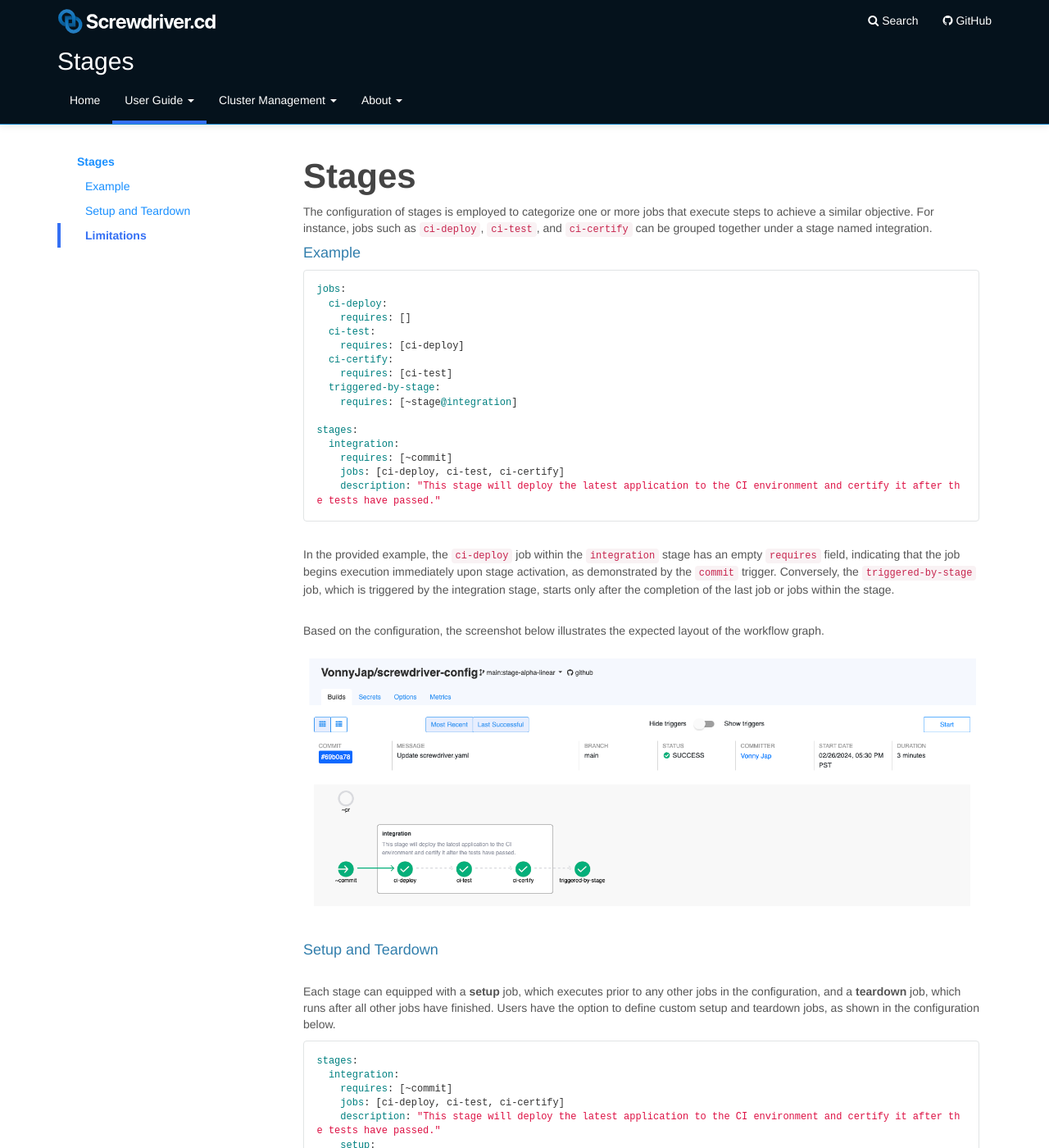
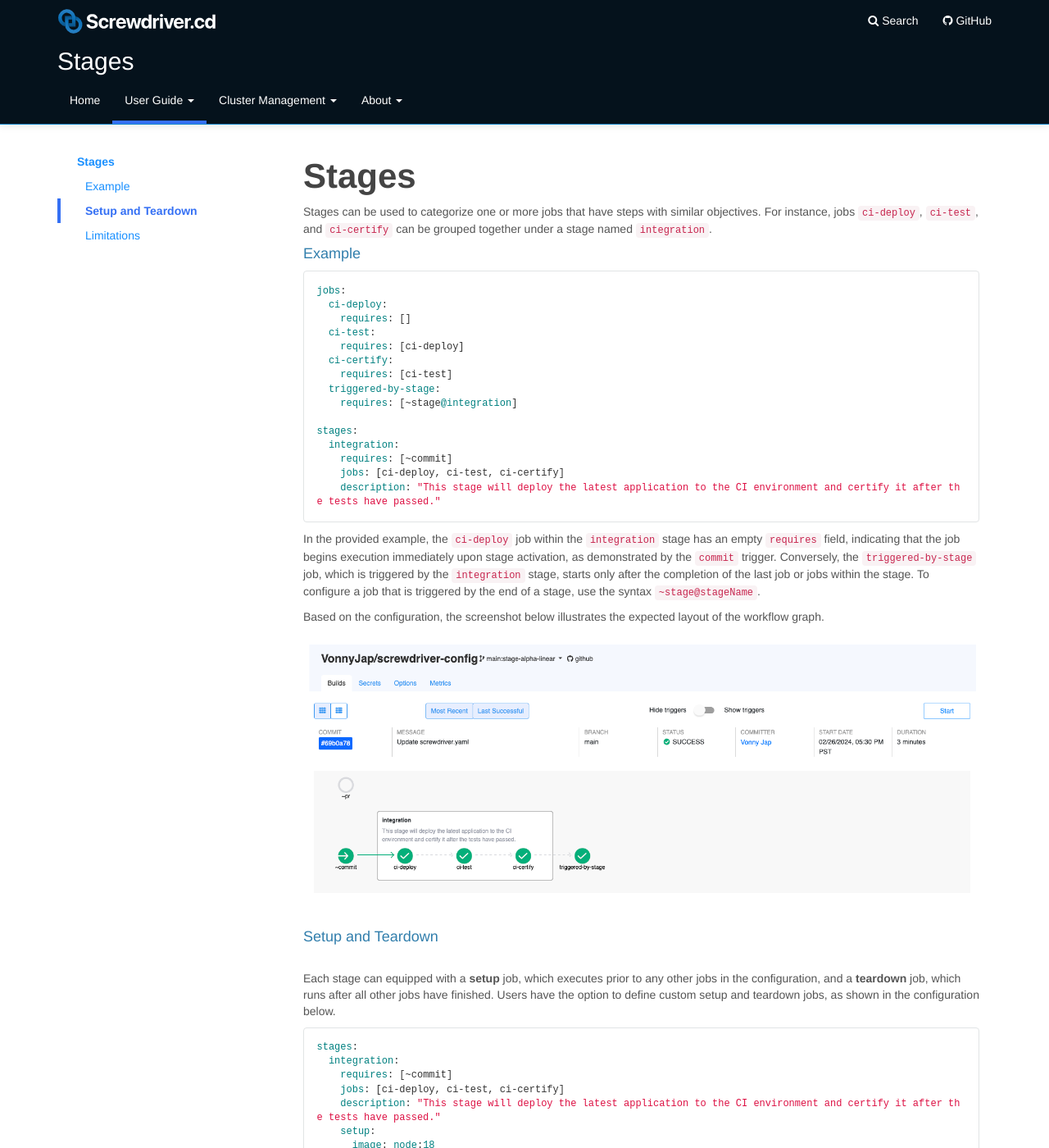
Before and after one commit to screwdriver-cd/guide, a Jekyll site: the page built from docs/user-guide/configuration/stages.md, in a window 1280 px wide and 1400 px high. Shown: the whole window at 82% size. Built offline with Jekyll 4.4.1, drawn with Linux system fonts in a browser that asks for light colours.

Commit message:
apply suggestions from code review
Co-authored-by: Tiffany K <tiffanykyi@gmail.com>

````diff
--- a/docs/user-guide/configuration/stages.md
+++ b/docs/user-guide/configuration/stages.md
@@ -19,7 +19,7 @@ toc:
 
 # Stages
 
-The configuration of stages is employed to categorize one or more jobs that execute steps to achieve a similar objective. For instance, jobs such as `ci-deploy`, `ci-test`, and `ci-certify` can be grouped together under a stage named integration.
+Stages can be used to categorize one or more jobs that have steps with similar objectives. For instance, jobs `ci-deploy`, `ci-test`, and `ci-certify` can be grouped together under a stage named `integration`.
 
 #### Example
 
@@ -41,9 +41,9 @@ stages:
     description: "This stage will deploy the latest application to the CI environment and certify it after the tests have passed."
 ```
 
-<br>In the provided example, the `ci-deploy` job within the `integration` stage has an empty `requires` field, indicating that the job begins execution immediately upon stage activation, as demonstrated by the `commit` trigger. Conversely, the `triggered-by-stage` job, which is triggered by the integration stage, starts only after the completion of the last job or jobs within the stage.
+In the provided example, the `ci-deploy` job within the `integration` stage has an empty `requires` field, indicating that the job begins execution immediately upon stage activation, as demonstrated by the `commit` trigger. Conversely, the `triggered-by-stage` job, which is triggered by the `integration` stage, starts only after the completion of the last job or jobs within the stage. To configure a job that is triggered by the end of a stage, use the syntax `~stage@stageName`.
 
-<br>Based on the configuration, the screenshot below illustrates the expected layout of the workflow graph.
+Based on the configuration, the screenshot below illustrates the expected layout of the workflow graph.
 ![Basic Stages Graph](assets/pipeline_stages_basic.png)
 
 #### Setup and Teardown
@@ -66,8 +66,7 @@ stages:
         - init: echo 'integration teardown'
 ```
 
-<br>
 
-#### Limitations
+#### Caveats
 
 - Within the supported [SCM events](./workflow#workflow), only the `~commit` workflow is implemented.
````
